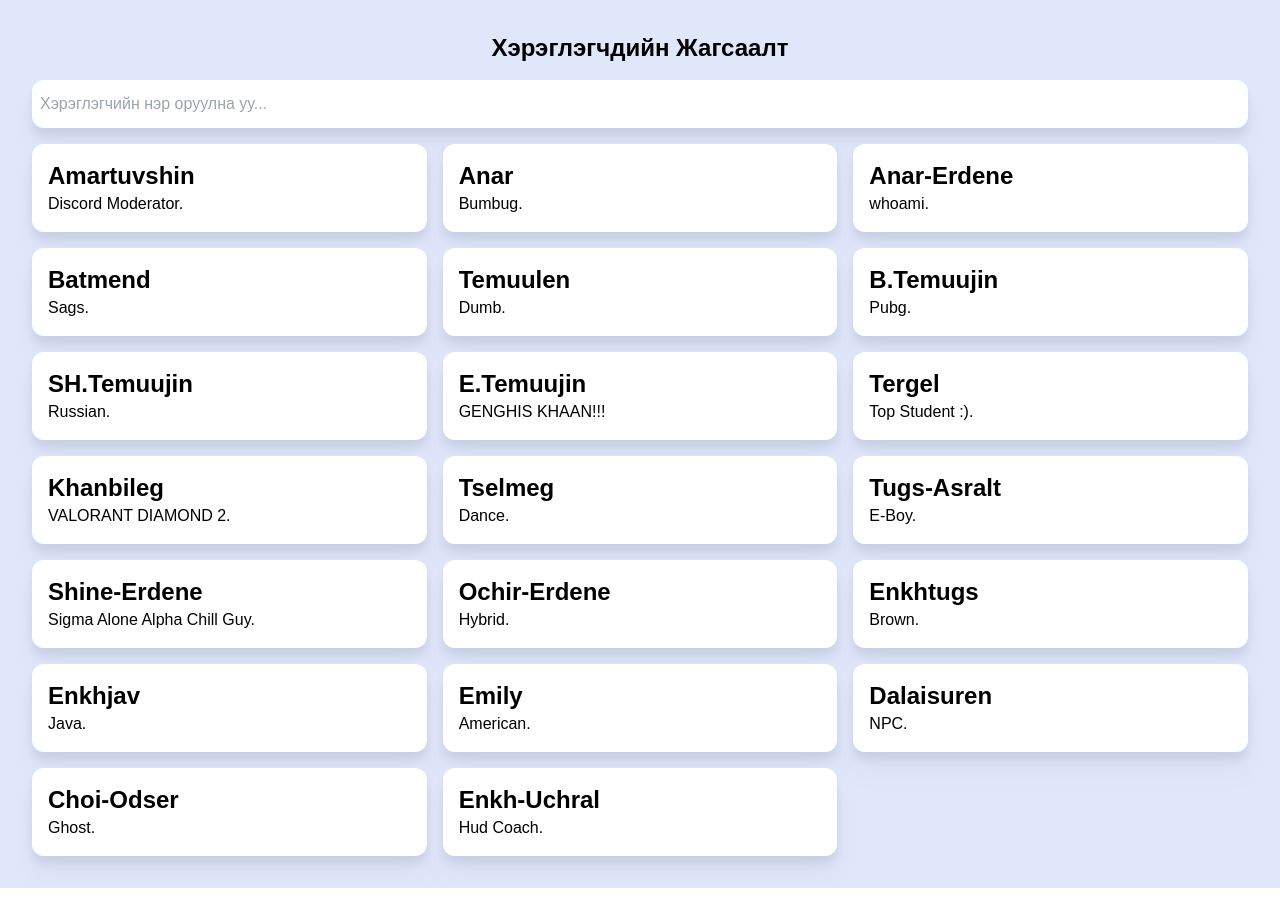
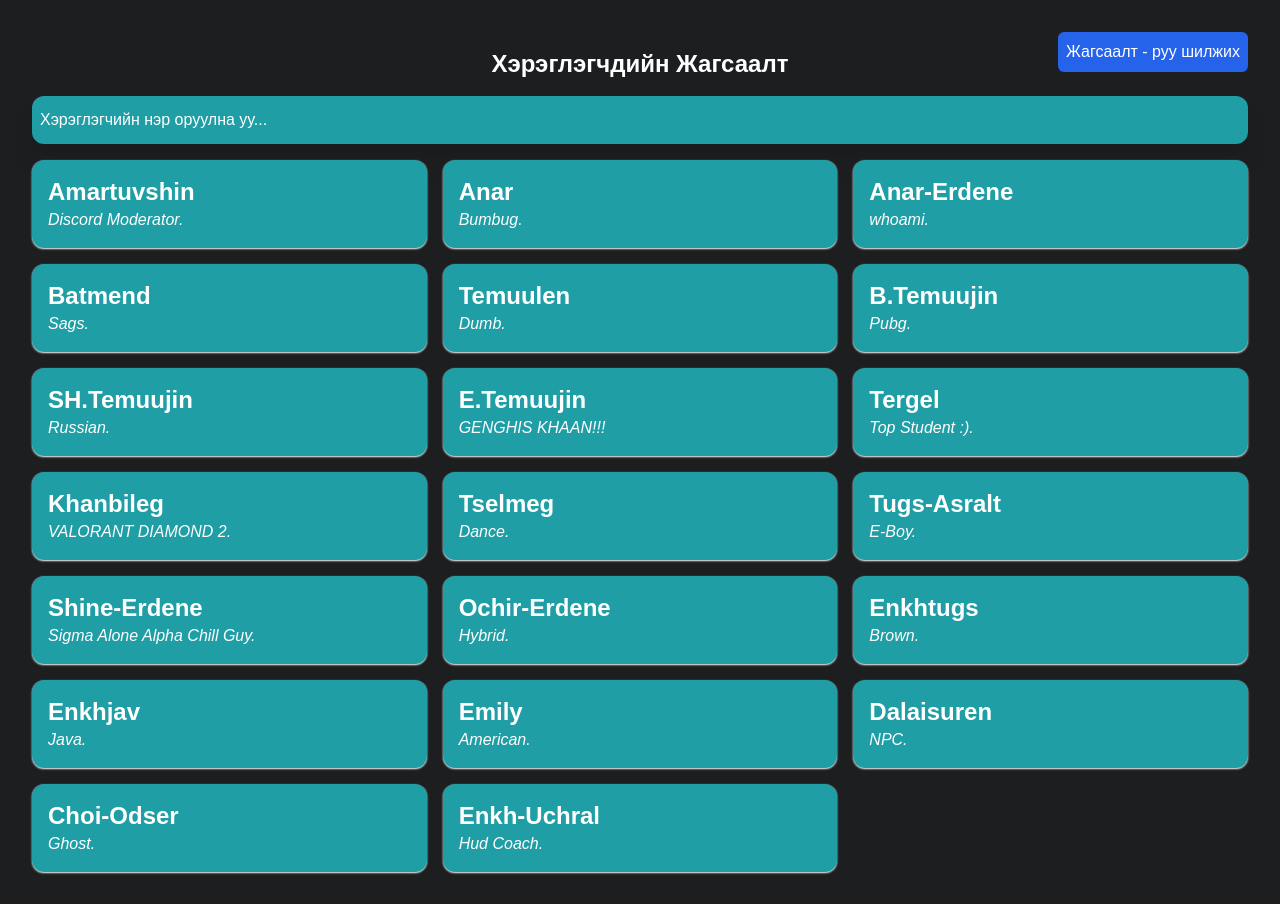
Before and after one commit to trrgl/Frontend, a Next.js app: page /project in a window 1280 px wide. Built offline with nearby package versions, Linux system fonts and the light colour scheme.

Commit message:
biy daalt

```diff
--- a/pages/project.js
+++ b/pages/project.js
@@ -112,19 +112,25 @@ export default function Search() {
     );
 
     return (
-        <div className="w-full h-full flex flex-col p-8 items-center bg-[#E0E7FB] space-y-4">
-            <h1 className="text-black font-bold text-2xl">Хэрэглэгчдийн Жагсаалт</h1>
-            <input value={search} onChange={(Search) => setSearch(Search.target.value)} placeholder="Хэрэглэгчийн нэр оруулна уу..." className="w-full h-12 drop-shadow-xl text-black rounded-xl p-2"></input>
+        <div className="w-full h-full flex flex-col p-8 items-center bg-[#1d1e20] space-y-4">
+            <button onClick={() => setGrid(!grid)} className="bg-blue-600 text-white p-2 rounded-md hover:bg-blue-800 absolute right-8 hover:cursor-pointer">{grid ? "Жагсаалт - руу шилжих" : "Grid - руу шилжих"}</button>
+            <h1 className="text-white font-bold text-2xl">Хэрэглэгчдийн Жагсаалт</h1>
+            <input value={search} onChange={(Search) => setSearch(Search.target.value)} placeholder="Хэрэглэгчийн нэр оруулна уу..." className="w-full h-12 drop-shadow-xl placeholder-white bg-[#1f9ea6] rounded-xl p-2"></input>
             <div className={grid == true ? "w-full grid grid-cols-1 sm:grid-cols-2 lg:grid-cols-3 gap-4 z-10" : "w-full space-y-4 z-10"}>
-                    {filteredData.map((classmates) => (
-                        <div key={classmates.id} className="w-full bg-white drop-shadow-xl text-black h-full rounded-xl p-4">
+                {filteredData.length > 0 ? (
+                    filteredData.map((classmates) => (
+                        <div key={classmates.id} className="w-full bg-[#1f9ea6] shadow-sm shadow-white text-white h-full rounded-xl p-4 hover:shadow-md hover:shadow-white transition duration-200">
                             <h1 className="font-bold text-2xl">{classmates.name}</h1>
-                        <h1>{classmates.description}</h1>
+                            <h1 className="italic">{classmates.description}</h1>
+                        </div>
+                    ))
+                ) : (
+                    <div className="text-white text-xl absolute text-center left-[37.5%]">
+                        Уучлаарай, Тийм хэрэглэгч олдсонгүй.
                     </div>
-                ))}
+                )}
             </div>
-            <div className="w-screen h-screen bg-[#E0E7FB] absolute -z-10"></div>
-            <div className="text-black text-xl absolute top-36">Уучлаарай, Тийм хэрэглэгч олдсонгүй.</div>
+            <div className="w-screen h-screen bg-[#1d1e20] absolute -z-10"></div>
         </div>
     );
 }
--- a/pages/test.js
+++ /dev/null
@@ -1,14 +0,0 @@
-import React, { useState } from "react";
-
-export default function onChange() {
-  const [search, setSearch] = useState("");
-
-  console.log(search);
-
-  return (
-    <div>
-        <input type="search" onChange={(e) => setSearch(e.target.value)} />
-        <p>search: {search}</p>
-    </div>
-  );
-}
```
